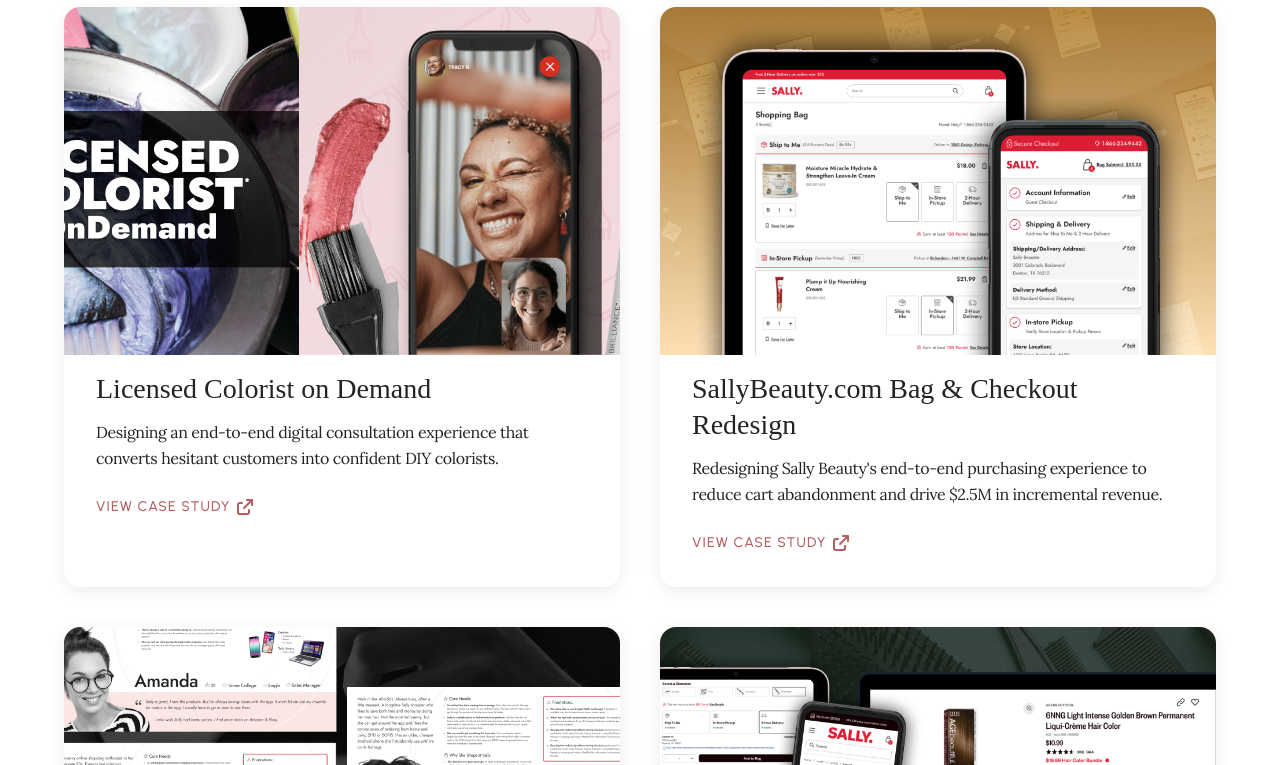
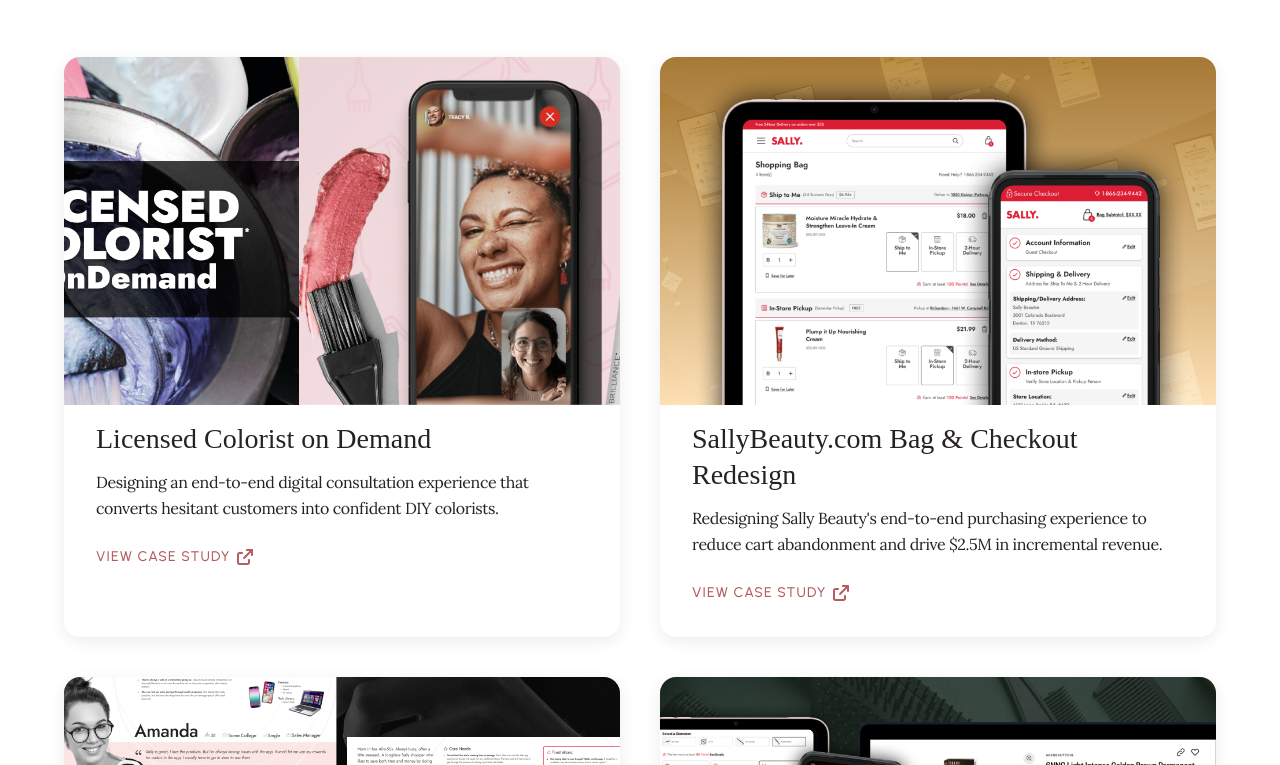
Before and after one commit to timeandmotion/portfolio_v3, a plain HTML site: page projects.html in a window 1280 px wide. Shown: the part 329-1094 px from the top of the page. Drawn offline with nearby package versions, Linux system fonts and the light colour scheme; a web font is replaced by a local one.

Commit message:
Update projects page

```diff
--- a/projects.html
+++ b/projects.html
@@ -63,7 +63,7 @@
     <!-- Main Content -->
     <main>
         <!-- Projects Section -->
-        <section class="projects-section" style="padding-top: 150px;">
+        <section class="projects-section" style="padding-top: 200px;">
             <div class="projects-container">
                 <h1 class="large-headline">Project Case Studies</h1>
                 <p class="section-description">A showcase of my recent projects and the impact they've delivered:</p>
```
